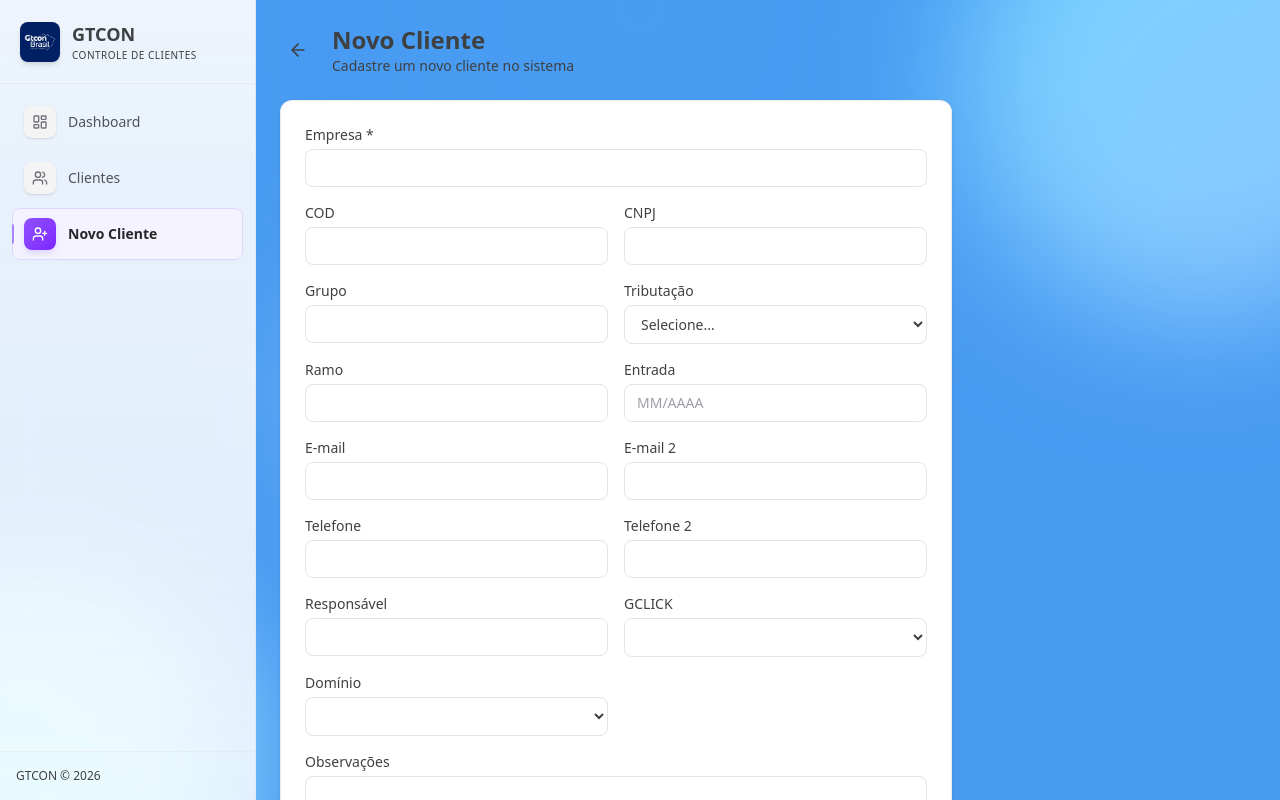
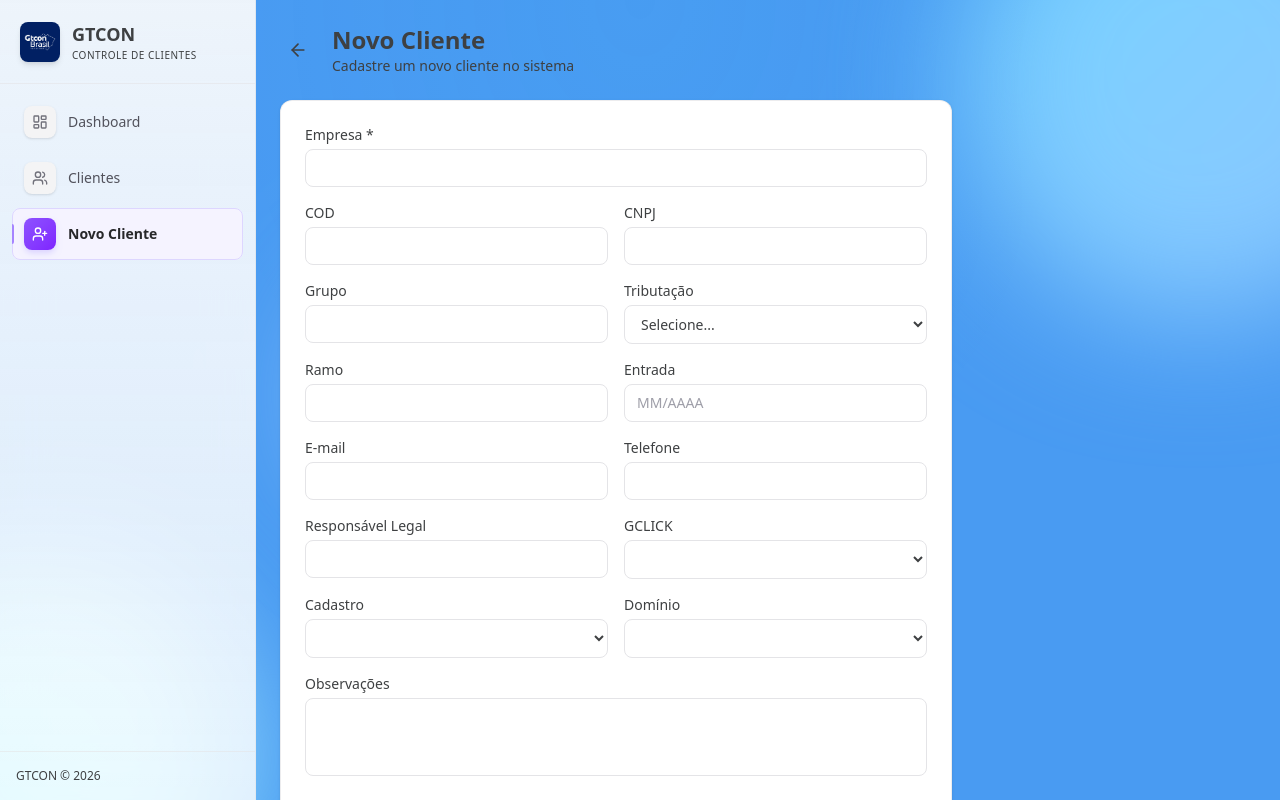
Before and after one commit to PriscilaCristina1/Projetos_Gtcon, a Next.js app in the folder web/: page /Projetos_Gtcon/clientes/novo in a window 1280 px wide. Built offline with nearby package versions, Linux system fonts and the light colour scheme.

Commit message:
feat: so email/telefone, renomeia responsavel legal, add cadastro

```diff
--- a/web/src/app/clientes/novo/page.tsx
+++ b/web/src/app/clientes/novo/page.tsx
@@ -22,10 +22,9 @@ export default function NovoClientePage() {
     observacoes: "",
     xmlSaida: "",
     email: "",
-    email2: "",
     telefone: "",
-    telefone2: "",
     responsavel: "",
+    cadastro: "",
   })
 
   async function handleSubmit(e: React.FormEvent) {
@@ -151,16 +150,6 @@ export default function NovoClientePage() {
             />
           </div>
           <div>
-            <label className="block text-sm font-medium mb-1">E-mail 2</label>
-            <input
-              type="email"
-              name="email2"
-              value={form.email2}
-              onChange={handleChange}
-              className="w-full bg-white border border-zinc-200 rounded-lg px-3 py-2 text-sm placeholder-zinc-400 focus:outline-none focus:ring-2 focus:ring-zinc-300 focus:border-zinc-300 transition-all duration-300"
-            />
-          </div>
-          <div>
             <label className="block text-sm font-medium mb-1">Telefone</label>
             <input
               type="text"
@@ -171,17 +160,7 @@ export default function NovoClientePage() {
             />
           </div>
           <div>
-            <label className="block text-sm font-medium mb-1">Telefone 2</label>
-            <input
-              type="text"
-              name="telefone2"
-              value={form.telefone2}
-              onChange={handleChange}
-              className="w-full bg-white border border-zinc-200 rounded-lg px-3 py-2 text-sm placeholder-zinc-400 focus:outline-none focus:ring-2 focus:ring-zinc-300 focus:border-zinc-300 transition-all duration-300"
-            />
-          </div>
-          <div>
-            <label className="block text-sm font-medium mb-1">Responsável</label>
+            <label className="block text-sm font-medium mb-1">Responsável Legal</label>
             <input
               type="text"
               name="responsavel"
@@ -195,6 +174,18 @@ export default function NovoClientePage() {
             <select
               name="gclick"
               value={form.gclick}
+              onChange={handleChange}
+              className="w-full bg-white border border-zinc-200 rounded-lg px-3 py-2 text-sm focus:outline-none focus:ring-2 focus:ring-zinc-300 focus:border-zinc-300 transition-all duration-300"
+            >
+              <option value=""></option>
+              <option value="CADASTRADO">Cadastrado</option>
+            </select>
+          </div>
+          <div>
+            <label className="block text-sm font-medium mb-1">Cadastro</label>
+            <select
+              name="cadastro"
+              value={form.cadastro}
               onChange={handleChange}
               className="w-full bg-white border border-zinc-200 rounded-lg px-3 py-2 text-sm focus:outline-none focus:ring-2 focus:ring-zinc-300 focus:border-zinc-300 transition-all duration-300"
             >
--- a/web/src/components/pages/cliente-detail.tsx
+++ b/web/src/components/pages/cliente-detail.tsx
@@ -41,10 +41,9 @@ export function ClienteDetail() {
     { label: "Domínio", value: client.dominio },
     { label: "XML Saída", value: client.xmlSaida },
     { label: "E-mail", value: client.email },
-    { label: "E-mail 2", value: client.email2 },
     { label: "Telefone", value: client.telefone },
-    { label: "Telefone 2", value: client.telefone2 },
-    { label: "Responsável", value: client.responsavel },
+    { label: "Responsável Legal", value: client.responsavel },
+    { label: "Cadastro", value: client.cadastro },
     { label: "Observações", value: client.observacoes },
     { label: "Perfil GCLICK", value: client.perfilGclick },
     { label: "Mês Ref.", value: client.mesReferencia },
--- a/web/src/components/pages/cliente-edit.tsx
+++ b/web/src/components/pages/cliente-edit.tsx
@@ -24,11 +24,10 @@ export function ClienteEdit() {
     dominio: "",
     xmlSaida: "",
     email: "",
-    email2: "",
     telefone: "",
-    telefone2: "",
     observacoes: "",
     responsavel: "",
+    cadastro: "",
   })
 
   useEffect(() => {
@@ -47,11 +46,10 @@ export function ClienteEdit() {
           dominio: client.dominio || "",
           xmlSaida: client.xmlSaida || "",
           email: client.email || "",
-          email2: client.email2 || "",
           telefone: client.telefone || "",
-          telefone2: client.telefone2 || "",
           observacoes: client.observacoes || "",
           responsavel: client.responsavel || "",
+          cadastro: client.cadastro || "",
         })
       })
       .finally(() => setLoading(false))
@@ -177,16 +175,6 @@ export function ClienteEdit() {
             />
           </div>
           <div>
-            <label className="block text-sm font-medium mb-1">E-mail 2</label>
-            <input
-              type="email"
-              name="email2"
-              value={form.email2}
-              onChange={handleChange}
-              className="w-full bg-white border border-zinc-200 rounded-lg px-3 py-2 text-sm placeholder-zinc-400 focus:outline-none focus:ring-2 focus:ring-zinc-300 focus:border-zinc-300 transition-all duration-300"
-            />
-          </div>
-          <div>
             <label className="block text-sm font-medium mb-1">Telefone</label>
             <input
               type="text"
@@ -197,17 +185,7 @@ export function ClienteEdit() {
             />
           </div>
           <div>
-            <label className="block text-sm font-medium mb-1">Telefone 2</label>
-            <input
-              type="text"
-              name="telefone2"
-              value={form.telefone2}
-              onChange={handleChange}
-              className="w-full bg-white border border-zinc-200 rounded-lg px-3 py-2 text-sm placeholder-zinc-400 focus:outline-none focus:ring-2 focus:ring-zinc-300 focus:border-zinc-300 transition-all duration-300"
-            />
-          </div>
-          <div>
-            <label className="block text-sm font-medium mb-1">Responsável</label>
+            <label className="block text-sm font-medium mb-1">Responsável Legal</label>
             <input
               type="text"
               name="responsavel"
@@ -221,6 +199,18 @@ export function ClienteEdit() {
             <select
               name="gclick"
               value={form.gclick}
+              onChange={handleChange}
+              className="w-full bg-white border border-zinc-200 rounded-lg px-3 py-2 text-sm focus:outline-none focus:ring-2 focus:ring-zinc-300 focus:border-zinc-300 transition-all duration-300"
+            >
+              <option value=""></option>
+              <option value="CADASTRADO">Cadastrado</option>
+            </select>
+          </div>
+          <div>
+            <label className="block text-sm font-medium mb-1">Cadastro</label>
+            <select
+              name="cadastro"
+              value={form.cadastro}
               onChange={handleChange}
               className="w-full bg-white border border-zinc-200 rounded-lg px-3 py-2 text-sm focus:outline-none focus:ring-2 focus:ring-zinc-300 focus:border-zinc-300 transition-all duration-300"
             >
--- a/web/src/lib/data.ts
+++ b/web/src/lib/data.ts
@@ -24,14 +24,13 @@ function mapToClient(row: Record<string, unknown>): Client {
     xmlSaida: row.xmlSaida as string | null,
     email: row.email as string | null,
     telefone: row.telefone as string | null,
-    telefone2: row.telefone2 as string | null,
     responsavel: row.responsavel as string | null,
-    email2: row.email2 as string | null,
     perfilGclick: row.perfilGclick as string | null,
     obrigacoesDp: row.obrigacoesDp as string | null,
     obrigacoesContabil: row.obrigacoesContabil as string | null,
     obrigacoesFiscal: row.obrigacoesFiscal as string | null,
     mesReferencia: row.mesReferencia as string | null,
+    cadastro: row.cadastro as string | null,
     observacoes: row.observacoes as string | null,
     isGroup: row.isGroup as boolean,
     groupName: row.groupName as string | null,
@@ -68,14 +67,13 @@ export async function createClient(payload: Partial<Client>): Promise<Client> {
     xmlSaida: payload.xmlSaida ?? null,
     email: payload.email ?? null,
     telefone: payload.telefone ?? null,
-    telefone2: payload.telefone2 ?? null,
     responsavel: payload.responsavel ?? null,
     perfilGclick: payload.perfilGclick ?? null,
     obrigacoesDp: payload.obrigacoesDp ?? null,
     obrigacoesContabil: payload.obrigacoesContabil ?? null,
     obrigacoesFiscal: payload.obrigacoesFiscal ?? null,
     mesReferencia: payload.mesReferencia ?? null,
-    email2: payload.email2 ?? null,
+    cadastro: payload.cadastro ?? null,
     observacoes: payload.observacoes ?? null,
     isGroup: payload.isGroup ?? false,
     groupName: payload.groupName ?? null,
--- a/web/src/lib/supabase.ts
+++ b/web/src/lib/supabase.ts
@@ -23,9 +23,8 @@ export function supabase(): SupabaseClient {
 
 export type DbClient = Client & {
   xml_saida: string | null
-  telefone2: string | null
-  email2: string | null
   perfil_gclick: string | null
+  cadastro: string | null
   obrigacoes_dp: string | null
   obrigacoes_contabil: string | null
   obrigacoes_fiscal: string | null
@@ -53,10 +52,9 @@ export function mapDbToClient(db: DbClient): Client {
     xmlSaida: db.xml_saida,
     email: db.email,
     telefone: db.telefone,
-    telefone2: db.telefone2,
     responsavel: db.responsavel,
     perfilGclick: db.perfil_gclick,
-    email2: db.email2,
+    cadastro: db.cadastro,
     observacoes: db.observacoes,
     obrigacoesDp: db.obrigacoes_dp,
     obrigacoesContabil: db.obrigacoes_contabil,
@@ -82,7 +80,6 @@ export function mapClientToDb(client: Partial<Client>): Record<string, unknown>
   if (client.xmlSaida !== undefined) db.xml_saida = client.xmlSaida
   if (client.email !== undefined) db.email = client.email
   if (client.telefone !== undefined) db.telefone = client.telefone
-  if (client.telefone2 !== undefined) db.telefone2 = client.telefone2
   if (client.responsavel !== undefined) db.responsavel = client.responsavel
   if (client.perfilGclick !== undefined) db.perfil_gclick = client.perfilGclick
   if (client.obrigacoesDp !== undefined) db.obrigacoes_dp = client.obrigacoesDp
@@ -92,6 +89,6 @@ export function mapClientToDb(client: Partial<Client>): Record<string, unknown>
   if (client.isGroup !== undefined) db.is_group = client.isGroup
   if (client.groupName !== undefined) db.group_name = client.groupName
   if (client.observacoes !== undefined) db.observacoes = client.observacoes
-  if (client.email2 !== undefined) db.email2 = client.email2
+  if (client.cadastro !== undefined) db.cadastro = client.cadastro
   return db
 }
--- a/web/src/lib/types.ts
+++ b/web/src/lib/types.ts
@@ -13,9 +13,8 @@ export interface Client {
   xmlSaida: string | null
   email: string | null
   telefone: string | null
-  telefone2: string | null
-  email2: string | null
   responsavel: string | null
+  cadastro: string | null
   observacoes: string | null
   perfilGclick: string | null
   obrigacoesDp: string | null
```
Also changed, not shown: 1 other file (tests, documents, lock files or other folders).
